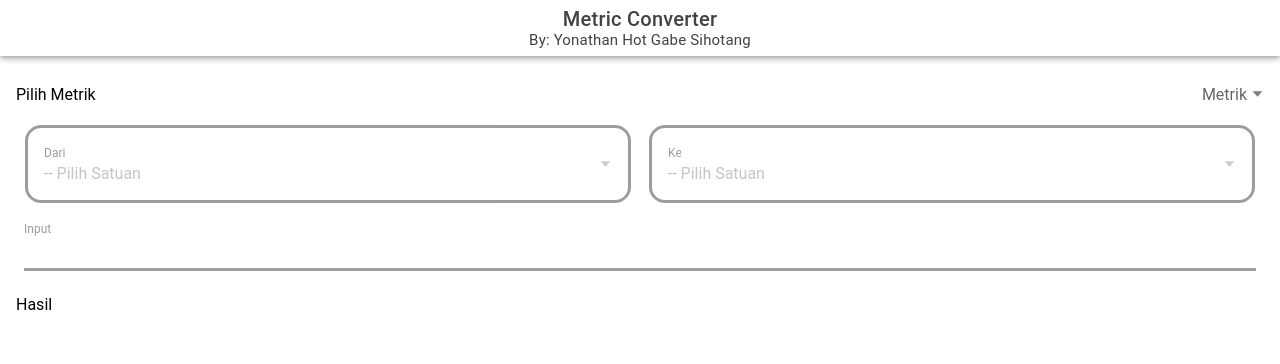
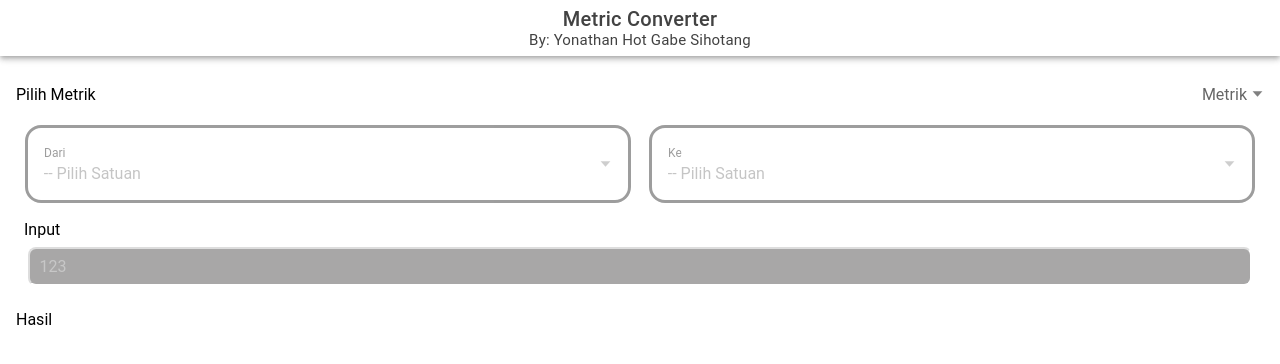
Before and after one commit to sihotang-yonathan1/metric_converter-yonathan_sihotang-ionic, a React (Vite) app: page /home in a window 1280 px wide. Shown: the top 364 px of the page. Built offline with nearby package versions, Linux system fonts and the light colour scheme.

Commit message:
[ui] Change from IonInput to regular input
The `onIonChange` didnt change the value immidiately, but the regular input works

```diff
--- a/src/components/HomeContentContainer.css
+++ b/src/components/HomeContentContainer.css
@@ -38,6 +38,9 @@
     padding-left: 0.25rem;
     padding-right: 0.25rem;
     padding-bottom: 0.5rem;
+    margin-top: 0.5rem;
+    display: flex;
+    flex-direction: column;
 }
 
 .select_input_ion {
@@ -51,9 +54,33 @@
 
 .input_ion {
     border-bottom-style: solid;
+    margin-top: 0.5rem;
+    border-color: white;
+    border-radius: 0.5rem;
+    margin-left: 0.25rem;
+    margin-right: 0.25rem;
+    padding-top: 0.5rem;
+    padding-bottom: 0.5rem;
+    padding-left: 0.60rem;
+    background-color: #D8B6A4;
+    color: black
 }
 
-.input_ion:active{
-    border-bottom-style: solid;
-    border-bottom-color: aqua;
+.input_ion:disabled {
+    opacity: 0.4;
 }
+
+.input_ion:invalid {
+    background-color: #d0342C;
+    color: white
+}
+
+.input_ion:valid {
+    background-color: #549a25;
+    color: white
+}
+
+.input_ion:placeholder-shown{
+    background-color: rgb(40, 38, 38);
+    color:antiquewhite
+}
--- a/src/components/HomeContentContainer.tsx
+++ b/src/components/HomeContentContainer.tsx
@@ -360,7 +360,7 @@ export function ContentContainer(){
             {/* TODO: set error when the data is not in number */}
             <div className="input_container">
             {/* Input */}
-                <IonInput
+                {/* <IonInput
                     label="Input"
                     type="number"
                     labelPlacement="stacked"
@@ -369,6 +369,17 @@ export function ContentContainer(){
                     pattern="[0-9]"
                     className="input_ion"
                     required={true}
+                /> */}
+                <label htmlFor="input_element">Input</label>
+                <input
+                    type="number"
+                    onChange={handleInputNumber}
+                    disabled={isInputDisabled}
+                    className="input_ion"
+                    required={true}
+                    id="input_element"
+                    placeholder="123"
+                    step="any"
                 />
             </div>
             {/* TODO: styling the element */}
```
